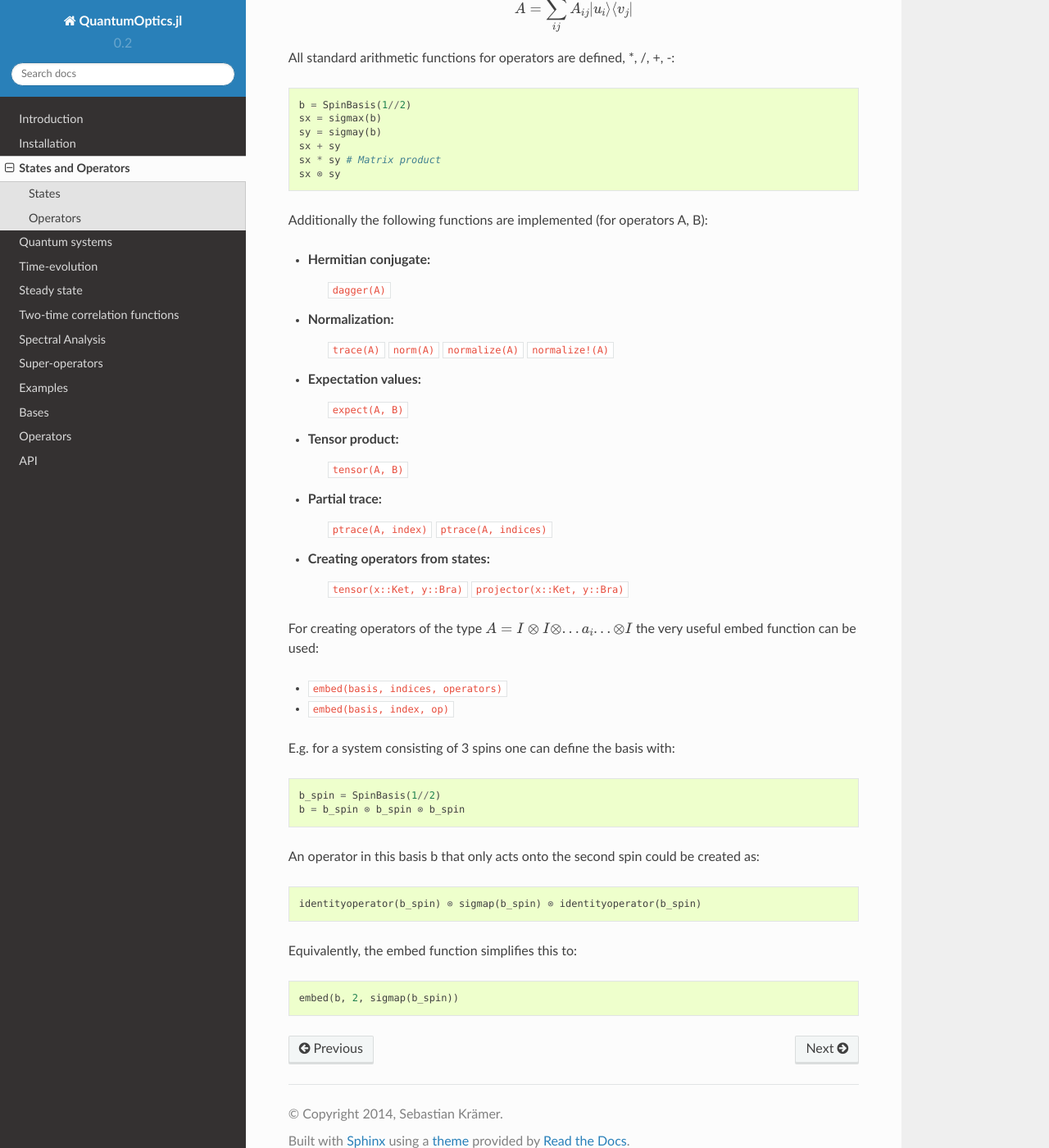
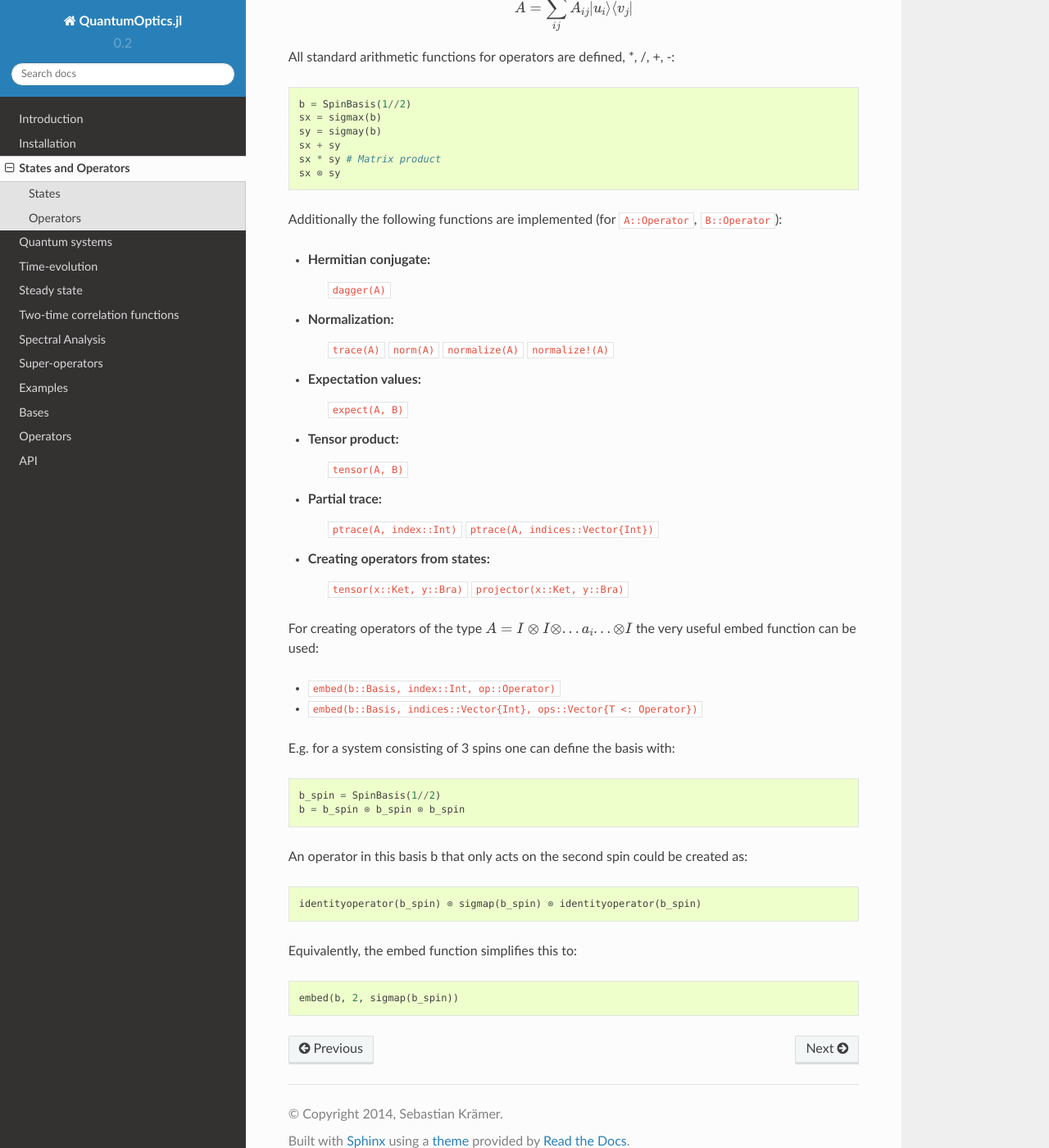
Before and after one commit to ymuv1/QuantumOptics.jl, a Sphinx documentation site: the page built from docs/source/states.rst, in a window 1280 px wide and 1400 px high, scrolled down 1728 px. Shown: the whole window at 82% size. Built offline with Sphinx 7.4.7 and the Read the Docs theme 2.0.0, drawn with Linux system fonts in a browser that asks for light colours; pages that are not in the unit, such as notebooks, are missing from menus; cross-references to code outside the pages are shown as plain code; some of the changed text lies outside the part shown.

```diff
--- a/docs/source/api.rst
+++ b/docs/source/api.rst
@@ -167,6 +167,8 @@ Metrics
 .. jl:autofunction:: metrics.jl tracedistance
 
 .. jl:autofunction:: metrics.jl tracedistance_general
+
+.. jl:autofunction:: metrics.jl entropy_vn
 
 
 
--- a/docs/source/introduction.rst
+++ b/docs/source/introduction.rst
@@ -3,7 +3,7 @@ Introduction
 
 **QuantumOptics.jl** is a numerical framework written in `Julia <http://julialang.org/>`_ that makes it easy to simulate various kinds of quantum systems. It is similar to the `Quantum Optics Toolbox <http://qo.phy.auckland.ac.nz/toolbox/>`_ for MATLAB and its Python equivalent `QuTiP <http://qutip.org/>`_.
 
-One of the core concepts of **QuantumOptics.jl** is that all quantum objects, i.e. state vectors and operators have knowledge about which Hilbert space they live in. This prevents many common mistakes when working with composite systems and at the same time improves readability. The Hilbert spaces are defined implicitly by specifying appropriate bases like :ref:`fock <section-fock>` bases and :ref:`spin <section-spin>` bases. These bases can in turn be combined to describe composite systems like e.g. a particle in a cavity or a multi-spin system. Working with bases is explained in great detail in the :ref:`section-bases` section.
+One of the core concepts of **QuantumOptics.jl** is that all quantum objects, i.e. state vectors and operators have knowledge about which Hilbert space they live in. This prevents many common mistakes when working with composite systems and at the same time improves readability. The Hilbert spaces are defined implicitly by specifying appropriate bases like :ref:`fock <section-fock>` bases and :ref:`spin <section-spin>` bases. These bases can in turn be combined to describe composite systems like e.g. a particle in a cavity or a multi-spin system. The different kinds of bases implemented are introduced in the :ref:`Quantum systems <section-quantumsystems>` section. Details of their implementations are given in the advanced documentation in the :ref:`section-bases` section.
 
 After choosing a basis **QuantumOptics.jl** provides many useful functions to create common :ref:`section-operators` and :ref:`section-states` which can be combined in all the expected ways. Consequently, constructing arbitrary Hamiltonians and Liouvillians and specifying initial states is straight forward. These objects can be used to perform time evolutions according to :ref:`Schroedinger <section-schroedinger>`, :ref:`Master <section-master>` and :ref:`Monte Carlo wave function <section-mcwf>` equations.
 
--- a/docs/source/spin.rst
+++ b/docs/source/spin.rst
@@ -20,7 +20,7 @@ The definition of the SpinBasis is very simple and is more or less given by::
         spinnumber::Rational{Int}
     end
 
-All expected operators are implemented:
+All expected operators are implemented, all of which require a single argument of the type SpinBasis :jl:func:`b::SpinBasis`.
 
 * :jl:func:`sigmax`
 * :jl:func:`sigmay`
@@ -30,5 +30,5 @@ All expected operators are implemented:
 
 Also the lowest and uppermost states are defined:
 
-* :jl:func:`spinup`
-* :jl:func:`spindown`
+* :jl:func:`spinup(b::SpinBasis)`
+* :jl:func:`spindown(b::SpinBasis)`
--- a/docs/source/states.rst
+++ b/docs/source/states.rst
@@ -28,7 +28,7 @@ The distinction between coefficients in respect to bra or ket states is strictly
     x = Ket(basis, [1,1,1]) # Not necessarily normalized
     y = Bra(basis, [0,1,0])
 
-Many commonly used states are already implemented for various systems, like e.g. :jl:func:`fockstate` or :jl:func:`gaussianstate(::MomentumBasis, x0, p0, sigma)`.
+Many commonly used states are already implemented for various systems, like e.g. :jl:func:`fockstate(n::Int)` or :jl:func:`gaussianstate(::MomentumBasis, x0, p0, sigma)`.
 
 All expected arithmetic functions like \*, /, +, - are implemented::
 
@@ -37,11 +37,11 @@ All expected arithmetic functions like \*, /, +, - are implemented::
     2*x
     y*x # Inner product
 
-The hermitian conjugate is performed by the :jl:func:`dagger(::Ket)` function which transforms a bra in a ket and vice versa::
+The hermitian conjugate is performed by the :jl:func:`dagger(x::Ket)` function which transforms a bra in a ket and vice versa::
 
     dagger(x) # Bra(basis, [1,1,1])
 
-Composite states can be created with the :jl:func:`tensor(::Ket, ::Ket)` function or with the equivalent :math:`\otimes` operator::
+Composite states can be created with the :jl:func:`tensor(x::Ket, y::Ket)` function or with the equivalent :math:`\otimes` operator::
 
     tensor(x, x)
     x ⊗ x
@@ -55,8 +55,8 @@ The following functions are also available for states:
     :jl:func:`normalize!(x::Ket, p=2)`
 
 * Partial trace
-    :jl:func:`ptrace(x::Ket, indices)`
-    :jl:func:`ptrace(x::Bra, indices)`
+    :jl:func:`ptrace(x::Ket, indices::Vector{Int})`
+    :jl:func:`ptrace(x::Bra, indices::Vector{Int})`
 
 
 .. _section-operators:
@@ -79,7 +79,7 @@ All standard arithmetic functions for operators are defined, \*, /, +, -::
     sx * sy # Matrix product
     sx ⊗ sy
 
-Additionally the following functions are implemented (for operators A, B):
+Additionally the following functions are implemented (for :jl:func:`A::Operator`, :jl:func:`B::Operator`):
 
 * Hermitian conjugate:
     :jl:func:`dagger(A)`
@@ -98,8 +98,8 @@ Additionally the following functions are implemented (for operators A, B):
     :jl:func:`tensor(A, B)`
 
 * Partial trace:
-    :jl:func:`ptrace(A, index)`
-    :jl:func:`ptrace(A, indices)`
+    :jl:func:`ptrace(A, index::Int)`
+    :jl:func:`ptrace(A, indices::Vector{Int})`
 
 * Creating operators from states:
     :jl:func:`tensor(x::Ket, y::Bra)`
@@ -107,15 +107,15 @@ Additionally the following functions are implemented (for operators A, B):
 
 For creating operators of the type :math:`A = I \otimes I \otimes ... a_i ... \otimes I` the very useful embed function can be used:
 
-* :jl:func:`embed(basis, indices, operators)`
-* :jl:func:`embed(basis, index, op)`
+* :jl:func:`embed(b::Basis, index::Int, op::Operator)`
+* :jl:func:`embed(b::Basis, indices::Vector{Int}, ops::Vector{T <: Operator})`
 
 E.g. for a system consisting of 3 spins one can define the basis with::
 
     b_spin = SpinBasis(1//2)
     b = b_spin ⊗ b_spin ⊗ b_spin
 
-An operator in this basis b that only acts onto the second spin could be created as::
+An operator in this basis b that only acts on the second spin could be created as::
 
     identityoperator(b_spin) ⊗ sigmap(b_spin) ⊗ identityoperator(b_spin)
 
```
Also changed, not shown: other parts of docs/source/states.rst (+2 -2 lines), docs/source/installation.rst (+13 -7 lines), docs/source/nlevel.rst (+4 -5 lines).
